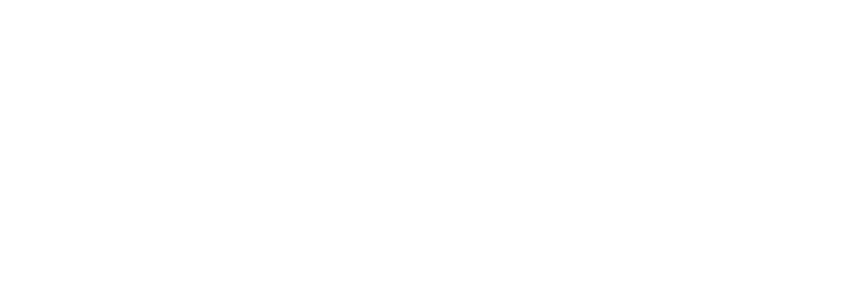
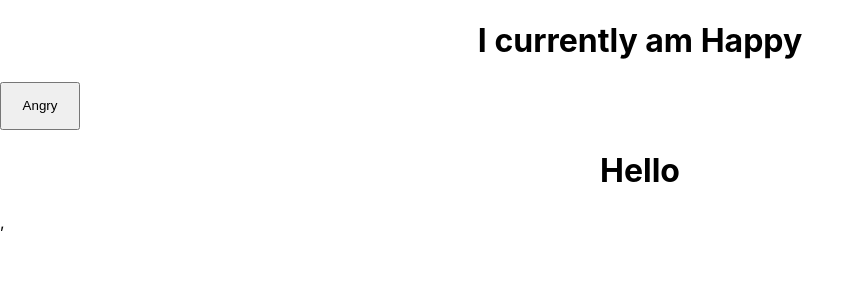
Before and after one commit to H12M54AM/react-essentials, a React (Create React App) app: page / in a window 1280 px wide. Shown: the top 300 px of the page, without its empty margins (0-864 px from the left). Built offline with nearby package versions, Linux system fonts and the light colour scheme.

Commit message:
Added Button

```diff
--- a/src/App.css
+++ b/src/App.css
@@ -1,5 +1,15 @@
 .App {
   text-align: center;
+}
+h1 {
+  text-align: center;
+}
+Button {
+  text-align: center;
+  text-decoration: none;
+  width: 5rem;
+  height: 3rem;
+  margin: auto;
 }
 
 .App-logo {
--- a/src/App.js
+++ b/src/App.js
@@ -1,20 +1,28 @@
-import React from 'react';
+import React, {useState}from 'react';
 import './App.css';
 
 
-function normalComponent() {
-  <p>Hello </p>
-}
-
-function yesComponent() {
-  <h1>Not so secret things. You good.</h1>;
+function Header() {
+  return (
+    <header>
+      <h1>
+        Hello
+      </h1>
+    </header>
+  );
 }
 
 function App() {
+  const [emotion, setEmotion] = useState('Happy');
+
   return (
-    <normalComponent />,
-    <secretComponent />,
-    <yesComponent />
+    <>
+      <h1>
+        I currently am {emotion}
+      </h1>
+      <button onClick={() => setEmotion("Angry")}>Angry</button>
+      <Header />,
+    </>
   );
 }
 
```
